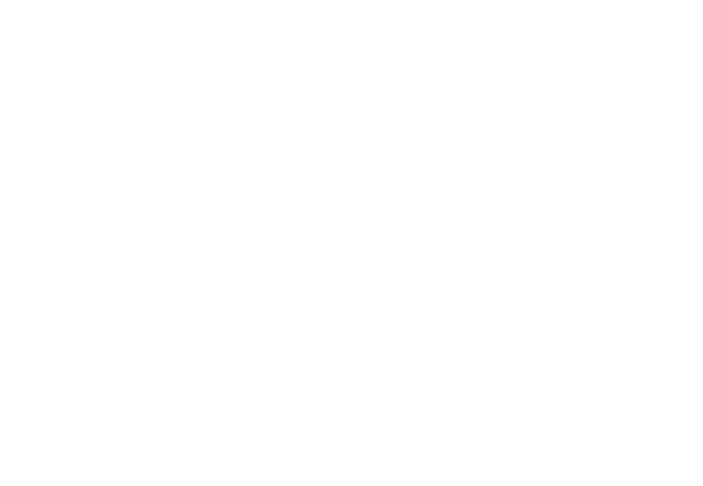
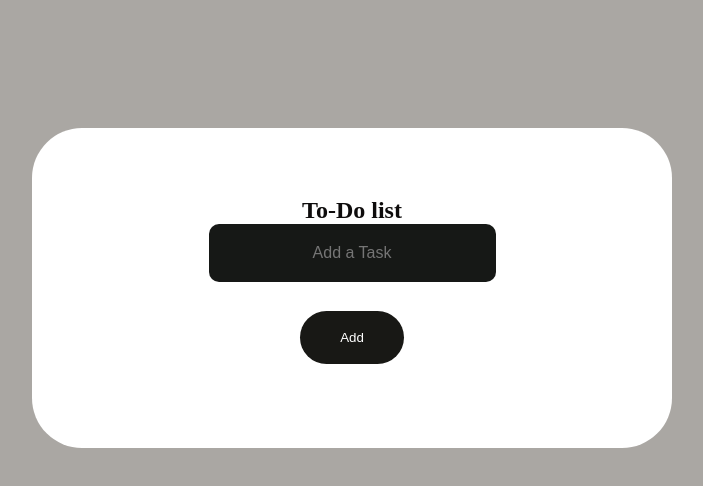
Before and after one commit to EbakocorneliusEmeh/to-do-list, a plain HTML site: page index.html in a window 1280 px wide. Shown: the whole page, without its empty margins (288-991 px from the left). Drawn offline with Linux system fonts and the light colour scheme.

Commit message:
made new work

```diff
--- a/index.html
+++ b/index.html
@@ -5,8 +5,29 @@
     <meta name="viewport" content="width=device-width, initial-scale=1.0">
     <title>Document</title>
     <link rel="stylesheet" href="styles/styles.css">
+    <link
+    href="https://fonts.googleapis.com/css2?family=Roboto:ital,wght@0,100;0,300;0,400;0,500;0,700;0,900;1,100;1,300;1,400;1,500;1,700;1,900&display=swap"
+    rel="stylesheet"
+  />
+
 </head>
 <body>
-
+    <section class="container">
+        <div class="head">
+            <h1>To-Do list</h1>
+            <form>
+                <label>
+                    <input type="text"
+                    id="select"
+                    class="formcontrol"
+                    placeholder="Add a Task"
+                    required>
+                </label>
+            </form>
+            <button type="button" id="sub">Add</button>
+            <ul id="list"></ul>
+        </div>
+    </section>
+    <script src="script/script.js"></script>
 </body>
 </html>
--- /dev/null
+++ b/script/script.js
@@ -0,0 +1,10 @@
+const boy = document.getElementById('select')
+const girl = document.getElementById('sub')
+const list = document.getElementById('list')
+
+girl.addEventListener('click', () => {
+  const ulitem = document.createElement('li')
+  ulitem.innerHTML = boy.value
+  list.append(ulitem)
+  input.value = ''
+})
--- a/styles/styles.css
+++ b/styles/styles.css
@@ -0,0 +1,60 @@
+* {
+  margin: 0;
+  padding: 0;
+  box-sizing: border-box;
+}
+
+body {
+    width: 100%;
+    height: 100vh;
+    margin-top: 10%;
+    background-color: rgb(170, 167, 163);
+
+}
+
+#select {
+  border-radius: 10px;
+  height: 30px;
+  border: none;
+  padding: 29px 40px;
+  background-color: rgb(22, 24, 22);
+  color: white;
+}
+
+.container {
+  display: flex;
+  flex-direction: column;
+  text-align: center;
+  border-radius: 50px;
+  background-color: ;
+  width: 50%;
+  height: 40vh;
+  margin: auto;
+  gap: 16px;
+  align-items: center;
+  justify-content: center;
+  background-color: white;
+}
+
+#sub {
+  border-radius: 50px;
+  color: white;
+  background-color: rgb(24, 24, 21);
+  padding: 19px 40px;
+  margin-top: 10%;
+  margin-bottom: 5%;
+  border: none;
+
+}
+.container input {
+  align-items: center;
+  text-align: center;
+  color: black;
+  font: 1em sans-serif;
+}
+
+h1 {
+  align-items: center;
+  text-align: center;
+  color: rgb(14, 12, 12);
+}
```
Also changed, not shown: images/WhatsApp Image 2024-11-30 at 16.51.12_d796a488.jpg (added).
